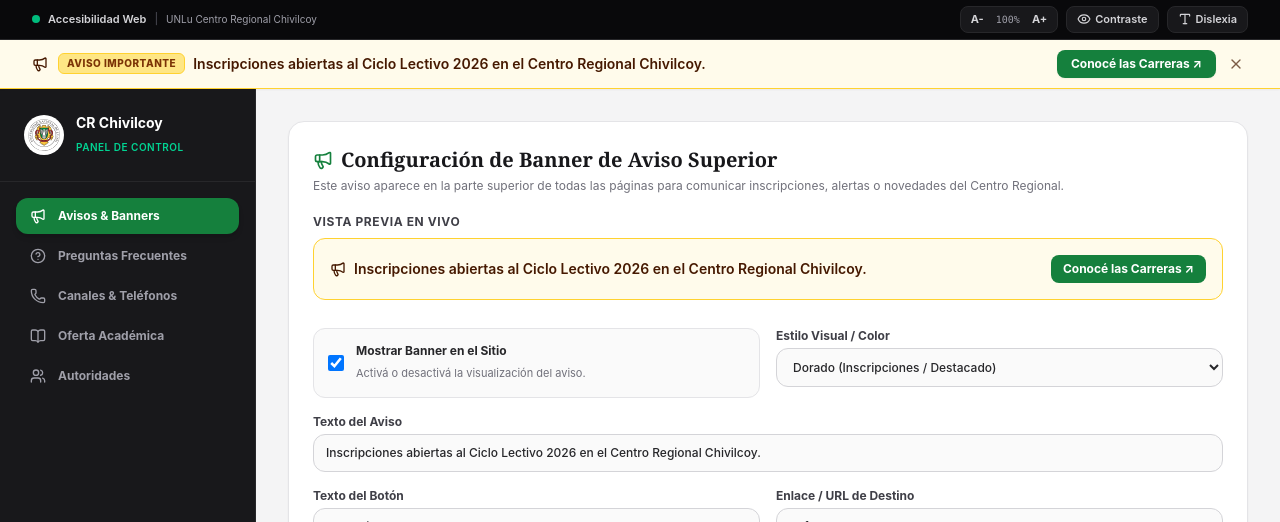
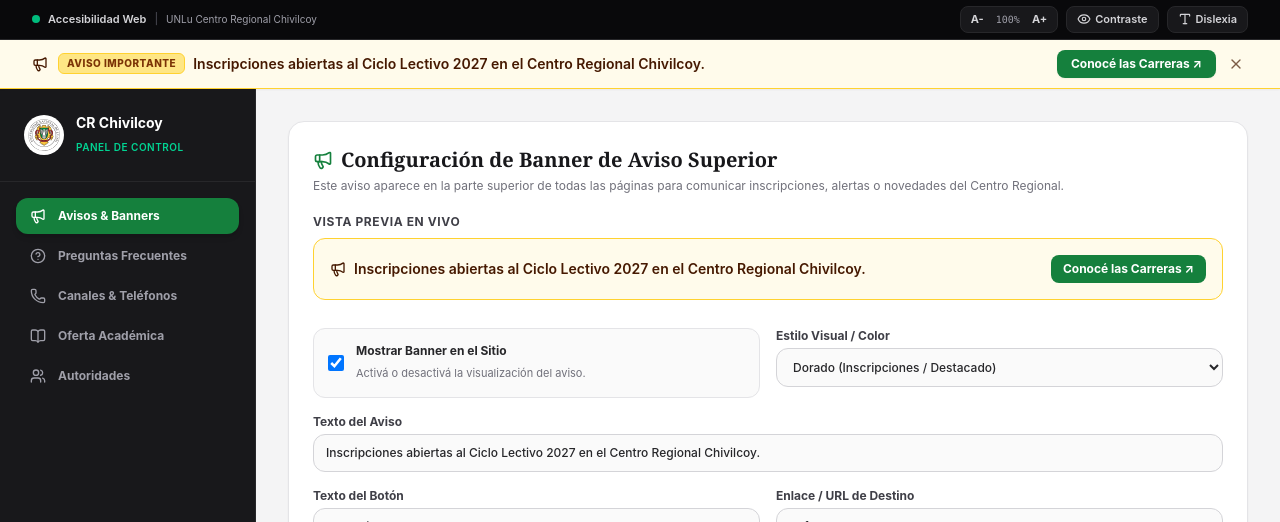
Before and after one commit to rizzofs/CentroRegionalChivilcoy, a React (Vite) app: page /dashboard in a window 1280 px wide. Shown: the top 522 px of the page. Built offline with nearby package versions, Linux system fonts and the light colour scheme.

Commit message:
fix: actualizar referencias a Inscripciones y Ciclo Lectivo 2027

```diff
--- a/src/components/SiteAnnouncementBanner.tsx
+++ b/src/components/SiteAnnouncementBanner.tsx
@@ -6,7 +6,7 @@ export default function SiteAnnouncementBanner() {
   const [bannerConfig, setBannerConfig] = useState({
     active: true,
     style: 'gold',
-    text: 'Inscripciones abiertas al Ciclo Lectivo 2026 en el Centro Regional Chivilcoy.',
+    text: 'Inscripciones abiertas al Ciclo Lectivo 2027 en el Centro Regional Chivilcoy.',
     btnText: 'Conocé las Carreras ↗',
     url: '#oferta'
   });
--- a/src/pages/Dashboard.tsx
+++ b/src/pages/Dashboard.tsx
@@ -9,7 +9,7 @@ const DEFAULT_DYNAMIC_DATA = {
   banner: {
     active: true,
     style: 'gold',
-    text: 'Inscripciones abiertas al Ciclo Lectivo 2026 en el Centro Regional Chivilcoy.',
+    text: 'Inscripciones abiertas al Ciclo Lectivo 2027 en el Centro Regional Chivilcoy.',
     btnText: 'Conocé las Carreras ↗',
     url: '#oferta'
   },
@@ -310,7 +310,7 @@ export default function Dashboard() {
                     type="text"
                     value={dynamicData.banner.text}
                     onChange={(e) => handleBannerChange('text', e.target.value)}
-                    placeholder="Ej: Inscripciones abiertas al Ciclo Lectivo 2026..."
+                    placeholder="Ej: Inscripciones abiertas al Ciclo Lectivo 2027..."
                     className="w-full bg-zinc-50 border border-zinc-300 rounded-xl px-3 py-2.5 text-xs text-zinc-800 font-medium focus:bg-white focus:ring-2 focus:ring-[#15803d] outline-none"
                   />
                 </div>
--- a/src/pages/Home.tsx
+++ b/src/pages/Home.tsx
@@ -106,7 +106,7 @@ export default function Home() {
                 rel="noopener noreferrer"
                 className="bg-[#008541] hover:bg-[#005a2b] text-white text-xs font-bold uppercase tracking-wider px-4 py-2.5 rounded-xl shadow-xs transition-transform active:scale-95"
               >
-                Inscripciones 2026
+                Inscripciones 2027
               </a>
             </div>
 
@@ -130,7 +130,16 @@ export default function Home() {
             <a href="#oferta" onClick={() => setIsMobileMenuOpen(false)} className="block px-3 py-2 text-sm font-semibold text-slate-700 hover:bg-slate-50 hover:text-[#008541] rounded-lg">Oferta Académica</a>
             <Link to="/vida-universitaria" onClick={() => setIsMobileMenuOpen(false)} className="block px-3 py-2 text-sm font-semibold text-slate-700 hover:bg-slate-50 hover:text-[#008541] rounded-lg">Vida Universitaria</Link>
             <a href="#contacto" onClick={() => setIsMobileMenuOpen(false)} className="block px-3 py-2 text-sm font-semibold text-slate-700 hover:bg-slate-50 hover:text-[#008541] rounded-lg">Contacto</a>
-            <Link to="/dashboard" onClick={() => setIsMobileMenuOpen(false)} className="block px-3 py-2 text-sm font-bold text-[#008541] bg-emerald-50 rounded-lg">Panel de Administración</Link>
+            <a
+              href="https://www.unlu.edu.ar/inscripcion-periodo.html"
+              target="_blank"
+              rel="noopener noreferrer"
+              onClick={() => setIsMobileMenuOpen(false)}
+              className="block px-3 py-2 text-sm font-bold text-emerald-800 bg-emerald-50 rounded-lg"
+            >
+              Inscripciones 2027 ↗
+            </a>
+            <Link to="/dashboard" onClick={() => setIsMobileMenuOpen(false)} className="block px-3 py-2 text-sm font-bold text-slate-600 hover:bg-slate-100 rounded-lg">Panel de Administración</Link>
           </div>
         )}
       </nav>
@@ -173,7 +182,7 @@ export default function Home() {
                 href="#oferta"
                 className="inline-flex items-center gap-2 bg-[#f9c540] hover:bg-yellow-400 text-slate-950 font-bold px-6 py-3.5 rounded-xl shadow-lg transition-transform active:scale-95 text-sm"
               >
-                <span>Conocer Carreras 2026</span>
+                <span>Conocer Carreras 2027</span>
                 <ChevronRight className="w-4 h-4 text-slate-900" />
               </a>
 
```
